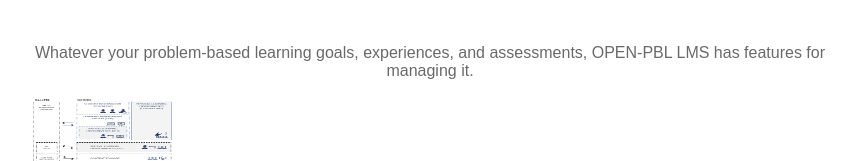
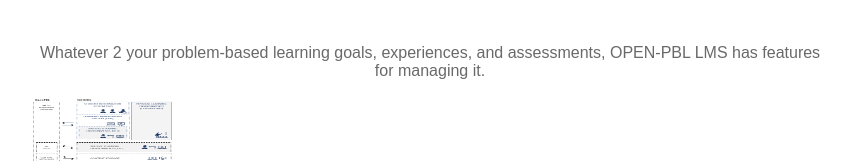
Before and after one commit to open-pbl-org/home, a plain HTML site: page index.html in a window 1280 px wide. Shown: the top 161 px of the page, without its empty margins (210-1068 px from the left). Drawn offline with Linux system fonts and the light colour scheme.

Commit message:
Update index.html

```diff
--- a/index.html
+++ b/index.html
@@ -8,7 +8,7 @@
 
 
         <span style="color: rgb(105, 105, 105); font-family: arial, helvetica, sans-serif;">
-                <center> Whatever your problem-based learning goals, experiences, and assessments, OPEN-PBL LMS has features for managing it.  <br> <br>
+                <center> Whatever 2 your problem-based learning goals, experiences, and assessments, OPEN-PBL LMS has features for managing it.  <br> <br>
                 </center>
    	 </span>
 
```
